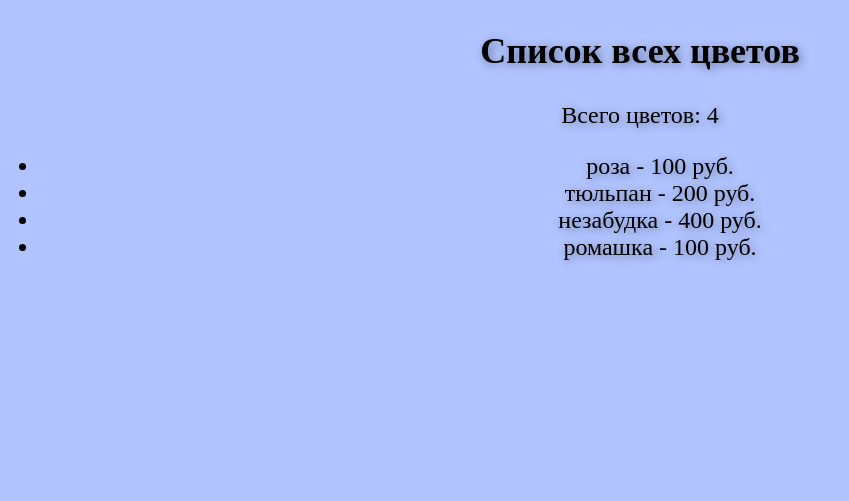
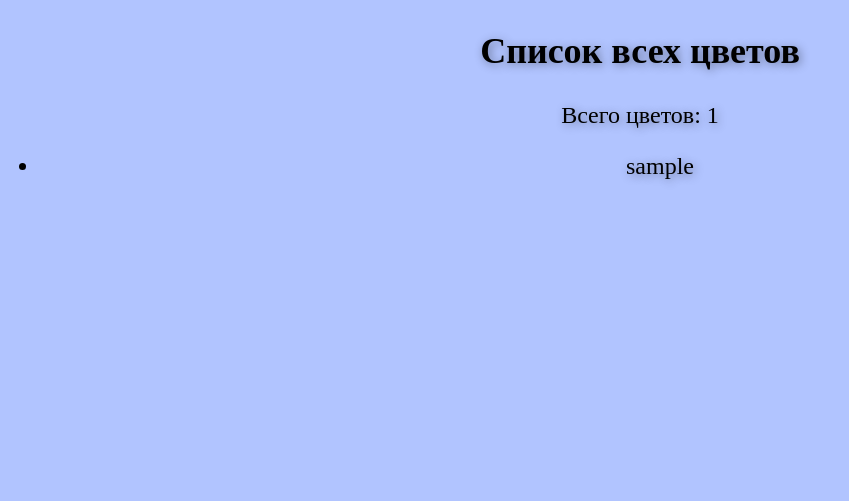
Before and after one commit to sheeshh21/web-back-labs, a Flask app: page /lab2/spisok_flower/ in a window 1280 px wide. Shown: the part 78-579 px from the top of the page, without its empty margins (0-849 px from the left). Run offline with Flask 3, Linux system fonts and the light colour scheme.

Commit message:
Правки

```diff
--- a/app.py
+++ b/app.py
@@ -386,12 +386,7 @@ def a2():
           </body>
         </html>'''
 
-flower_list = [
-                {'name1': 'роза', 'price': 100},
-                {'name1': 'тюльпан', 'price': 200},
-                {'name1': 'незабудка', 'price': 400},
-                {'name1': 'ромашка', 'price': 100}
-            ]
+flower_list = ['роза', 'тюльпан', 'незабудка', 'ромашка']
 
 @app.route("/lab2/flowers/<int:flower_id>")
 def flowers(flower_id):
--- a/templates/spisok_flower.html
+++ b/templates/spisok_flower.html
@@ -13,7 +13,7 @@
         <ul>
             {% for f in flowers %}
             <li>
-                {{ f.name1 }} - {{ f.price }} руб.
+                {{ f }}
             </li>
             {% endfor %}
         </ul>
```
